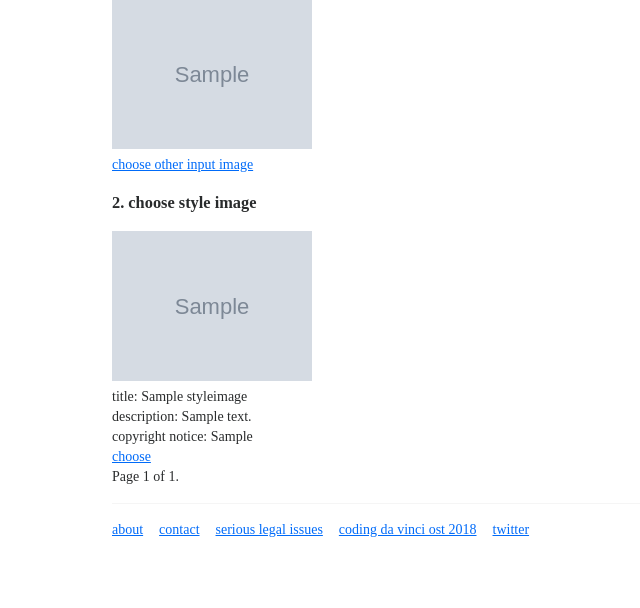
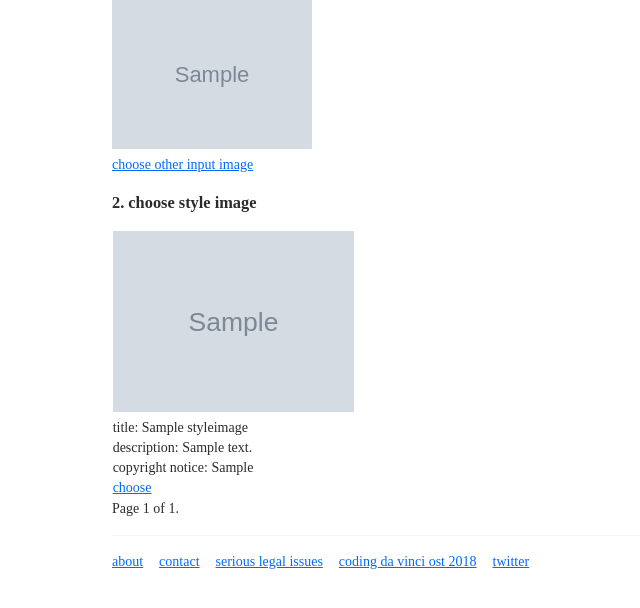
Before and after one commit to jfilter/MDMA, a Django app: page /new/1/ in a window 1280 px wide. Shown: the part 155-763 px from the top of the page, without its empty margins (128-768 px from the left). Run offline with Django 3.2, Linux system fonts and the light colour scheme; a user stored in the database is signed in; tables that the repository leaves empty hold one stand-in row (values such as "Sample post"); grey boxes marked "Sample" are stand-in pictures; parts of the project's set-up code (start-up, migrations or seed data) failed here and were passed over; some libraries are stand-ins or nearby versions.

Commit message:
fix grid

```diff
--- a/static/css/main.css
+++ b/static/css/main.css
@@ -57,20 +57,24 @@ header h1 a {
 .image-grid {
   display: flex;
   flex-wrap: wrap;
-  margin: -15px;
+  margin: -2%;
 }
 
 .image-grid > * {
-  padding: 15px;
+  padding: 2%;
 }
 
 .image-grid img {
-  width: 97%;
+  width: 100%;
+}
+
+.image-grid > div {
+  width: 100%;
 }
 
 @media (min-width: 455px) {
-  .image-grid img {
-    width: 200px;
+  .image-grid > div {
+    width: 29%;
   }
 }
 
```
